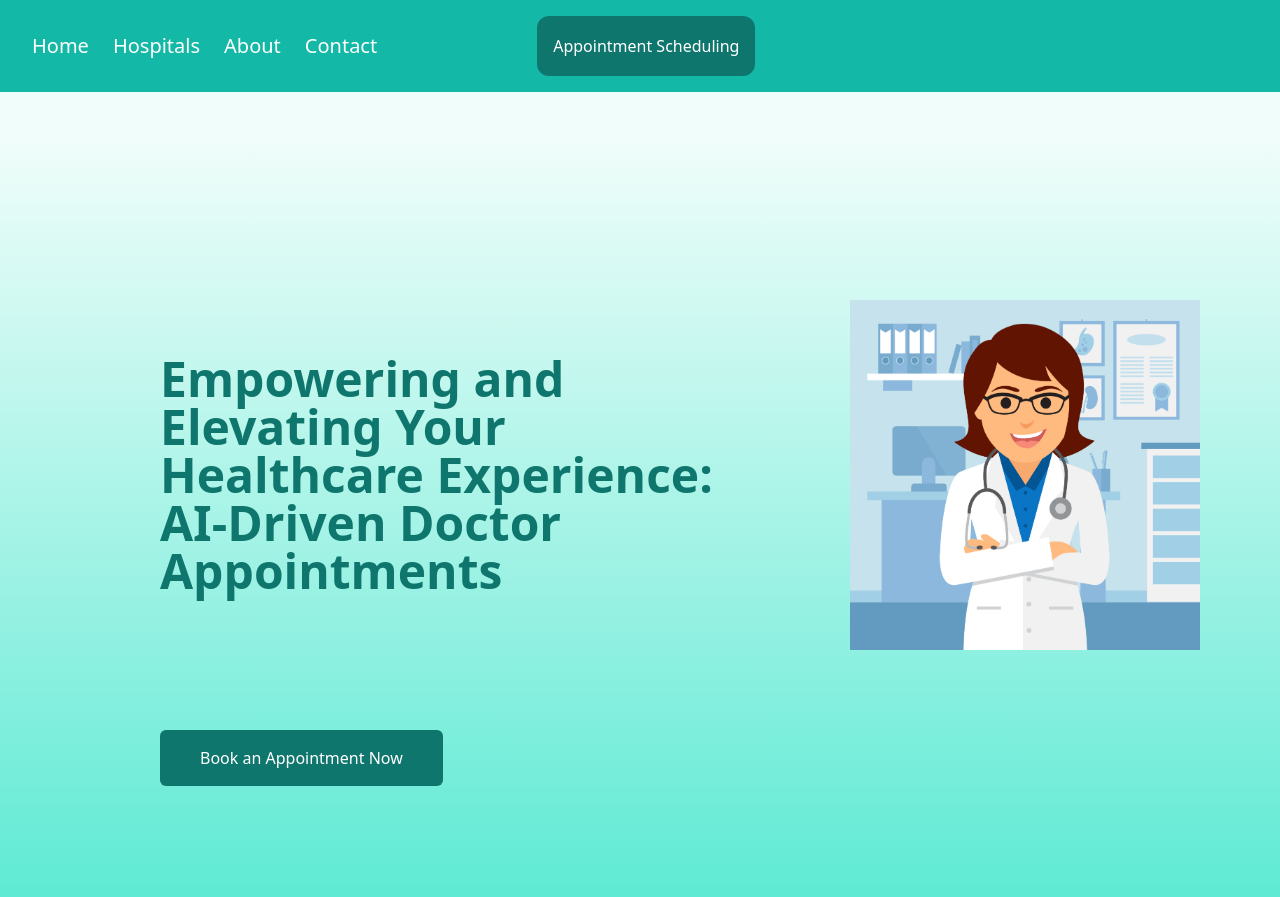
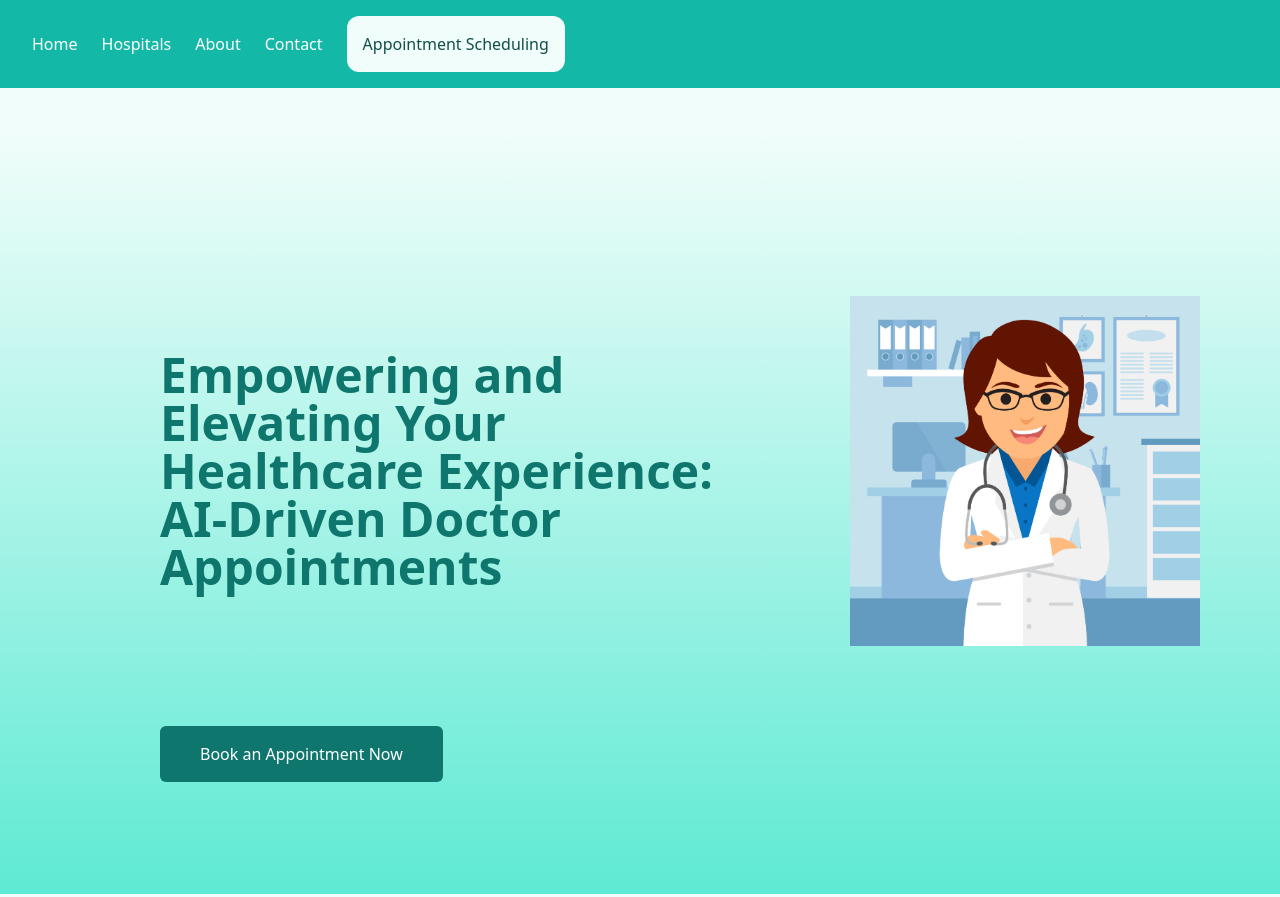
Before and after one commit to rajarshigit14/AI-Doctor-Appointment, a Python web app: template templates/index.html in a window 1280 px wide. Shown: the top 897 px of the page. Run offline with Jinja, Linux system fonts and the light colour scheme; the template is opened without the code that fills it, so the values that code supplies are empty; style sheets or scripts are compiled from the project's sources.

Commit message:
Update index.html
Minor fixes done

```diff
--- a/templates/index.html
+++ b/templates/index.html
@@ -11,14 +11,14 @@
 <body class="bg-teal-50">
     <nav class="bg-teal-500 py-4 px-4 flex">
         <!-- <img src="/img/logo3.jpeg" alt="logo" width="100"> -->
-        <ul class=" text-white text-xl flex space-x-6 font-sans ml-4 py-4">
+        <ul class=" text-white flex space-x-6 font-sans ml-4 py-4">
             <li class="hover:font-semibold hover:cursor-pointer"><a href="#">Home</a></li>
             <!-- <li class="hover:font-semibold hover:cursor-pointer"><a href="/templates/Appointment.html">Appointment Scheduling</a></li> -->
-            <li class="hover:font-semibold hover:cursor-pointer">Hospitals</li>
+            <li class="hover:font-semibold hover:cursor-pointer"><a href="/templates/Hospitals.html">Hospitals</a></li>
             <li class="hover:font-semibold hover:cursor-pointer"><a href="#about">About</a></li>
             <li class="hover:font-semibold hover:cursor-pointer"><a href="#contact">Contact</a></li>
         </ul>
-        <button id="ApptBook" type="button" class="btn text-white bg-teal-700 hover:bg-white hover:text-teal-900 border-none border-teal-700 rounded-xl px-4 py-4 ml-40">Appointment Scheduling</button>
+        <button id="ApptBook" type="button" class="btn text-teal-900 bg-teal-50 hover:scale-110 border-none border-teal-500 rounded-xl px-4 py-4 ml-6">Appointment Scheduling</button>
     </nav>
 
     <!--Hero Section-->
```
